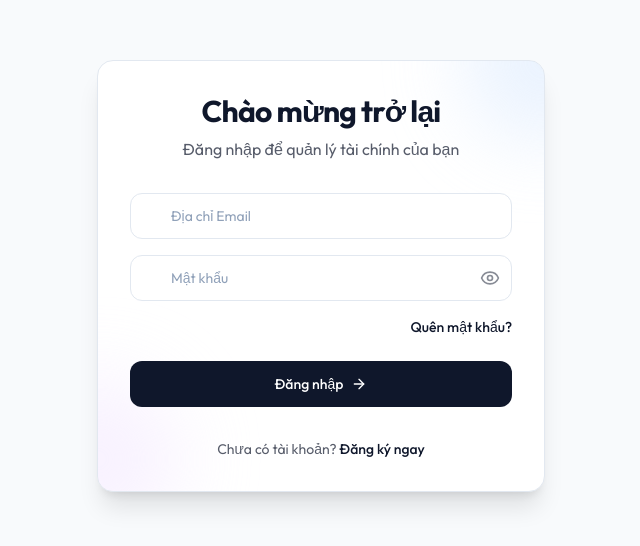
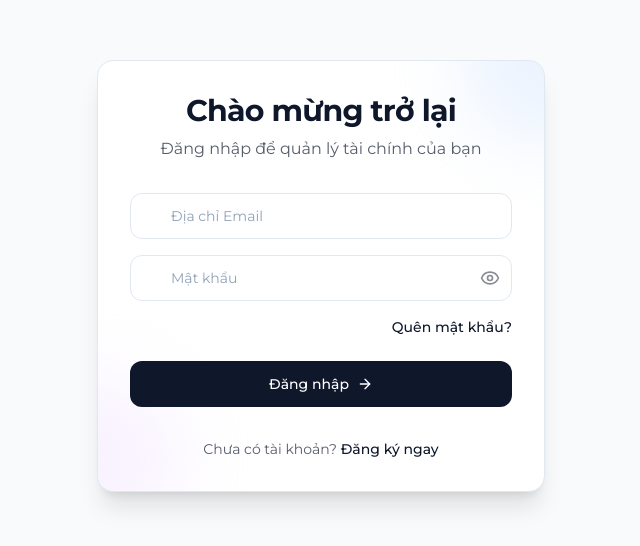
Before and after one commit to HoaDepZay/PEM-FE, a React (Vite) app: page /login in a window 1280 px wide. Shown: the part 124-670 px from the top of the page, without its empty margins (319-959 px from the left). Built offline with nearby package versions, Linux system fonts and the light colour scheme.

Commit message:
style: change global font to Montserrat

```diff
--- a/index.html
+++ b/index.html
@@ -9,7 +9,7 @@
     <title>Visual Finance | Personal Expense Manager</title>
     <link rel="preconnect" href="https://fonts.googleapis.com">
     <link rel="preconnect" href="https://fonts.gstatic.com" crossorigin>
-    <link href="https://fonts.googleapis.com/css2?family=Outfit:wght@300;400;500;600;700;800&display=swap" rel="stylesheet">
+    <link href="https://fonts.googleapis.com/css2?family=Montserrat:wght@300;400;500;600;700;800&display=swap" rel="stylesheet">
   </head>
   <body>
     <div id="root"></div>
--- a/src/index.css
+++ b/src/index.css
@@ -6,13 +6,13 @@
   --color-brand-400: #B0D4B8;
   --color-brand-500: #A4C3A2;
   --color-brand-700: #5D7B6F;
-  --font-sans: 'Outfit', ui-sans-serif, system-ui, sans-serif, 'Apple Color Emoji', 'Segoe UI Emoji', 'Segoe UI Symbol', 'Noto Color Emoji';
+  --font-sans: 'Montserrat', ui-sans-serif, system-ui, sans-serif, 'Apple Color Emoji', 'Segoe UI Emoji', 'Segoe UI Symbol', 'Noto Color Emoji';
 }
 
 @layer base {
   body {
     @apply bg-slate-50 text-slate-900 antialiased m-0 p-0;
-    font-family: 'Outfit', sans-serif;
+    font-family: 'Montserrat', sans-serif;
   }
 }
 
```
